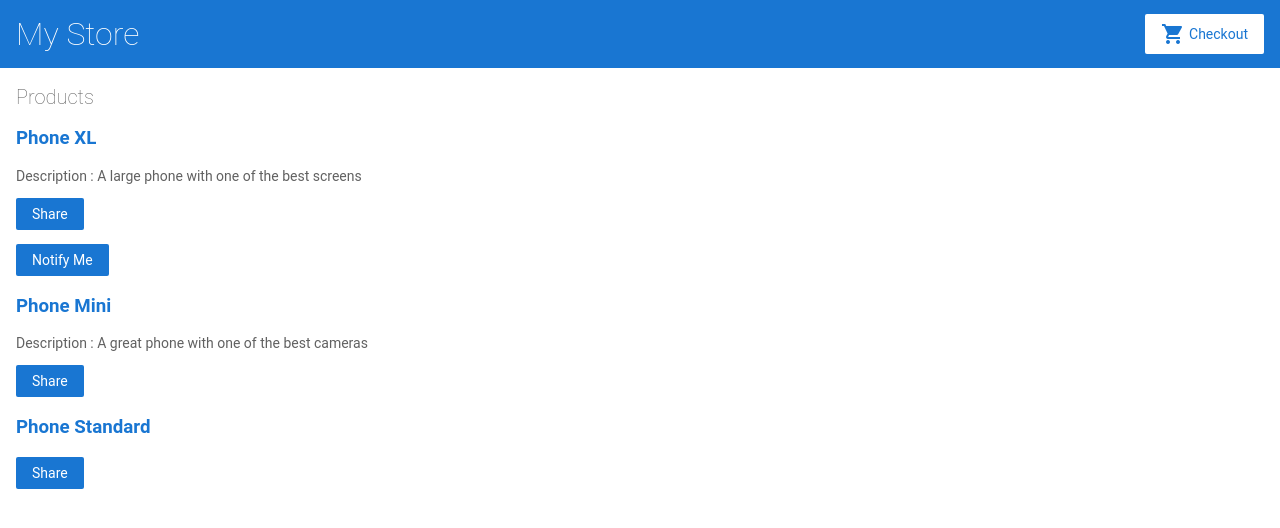
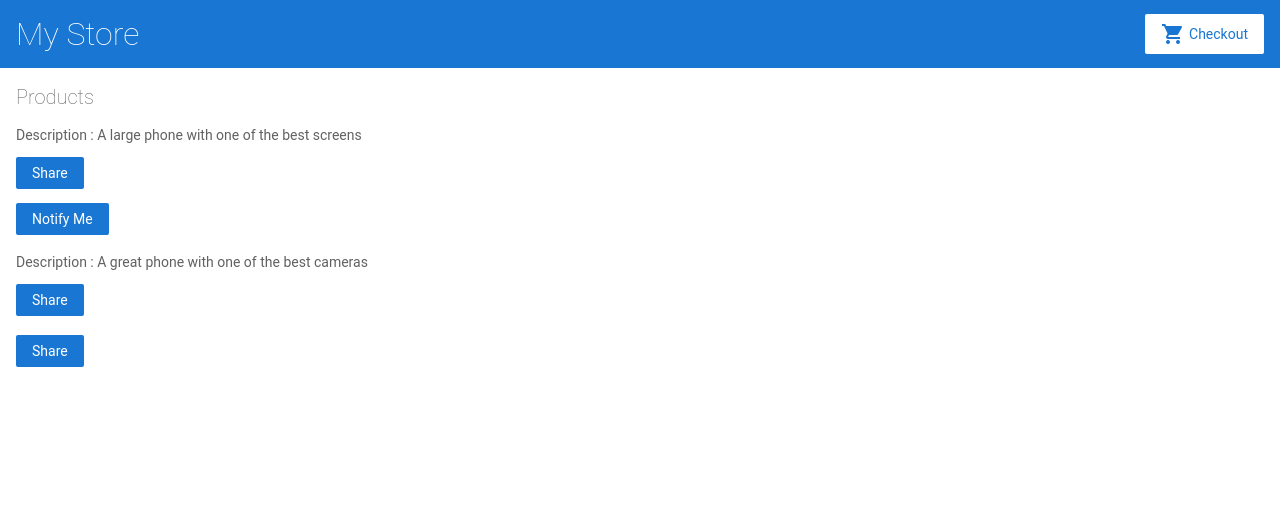
Before and after one commit to ThienchiVO/Getting-Started-on-Angular, an Angular app: page / in a window 1280 px wide. Shown: the top 528 px of the page. Built offline with nearby package versions, Linux system fonts and the light colour scheme.

Commit message:
1 file modified, 3 added

```diff
--- /dev/null
+++ b/src/app/atom/product-link/product-link.component.html
@@ -0,0 +1,3 @@
+<a [title]="product.name + ' details'" [routerLink]="['/products', product.id]">
+  {{ product.name }}
+</a>
--- a/src/app/product-list/product-list.component.html
+++ b/src/app/product-list/product-list.component.html
@@ -2,12 +2,7 @@
 
 <div *ngFor="let product of products">
   <h3>
-    <a
-      [title]="product.name + ' details'"
-      [routerLink]="['/products', product.id]"
-    >
-      {{ product.name }}
-    </a>
+
   </h3>
   <p *ngIf="product.description">Description : {{ product.description }}</p>
   <button (click)="share()">Share</button>
```
Also changed, not shown: src/app/atom/product-link/product-link.component.ts (added, +15 -0 lines), src/app/atom/product-link/product-link.component.css (added).
